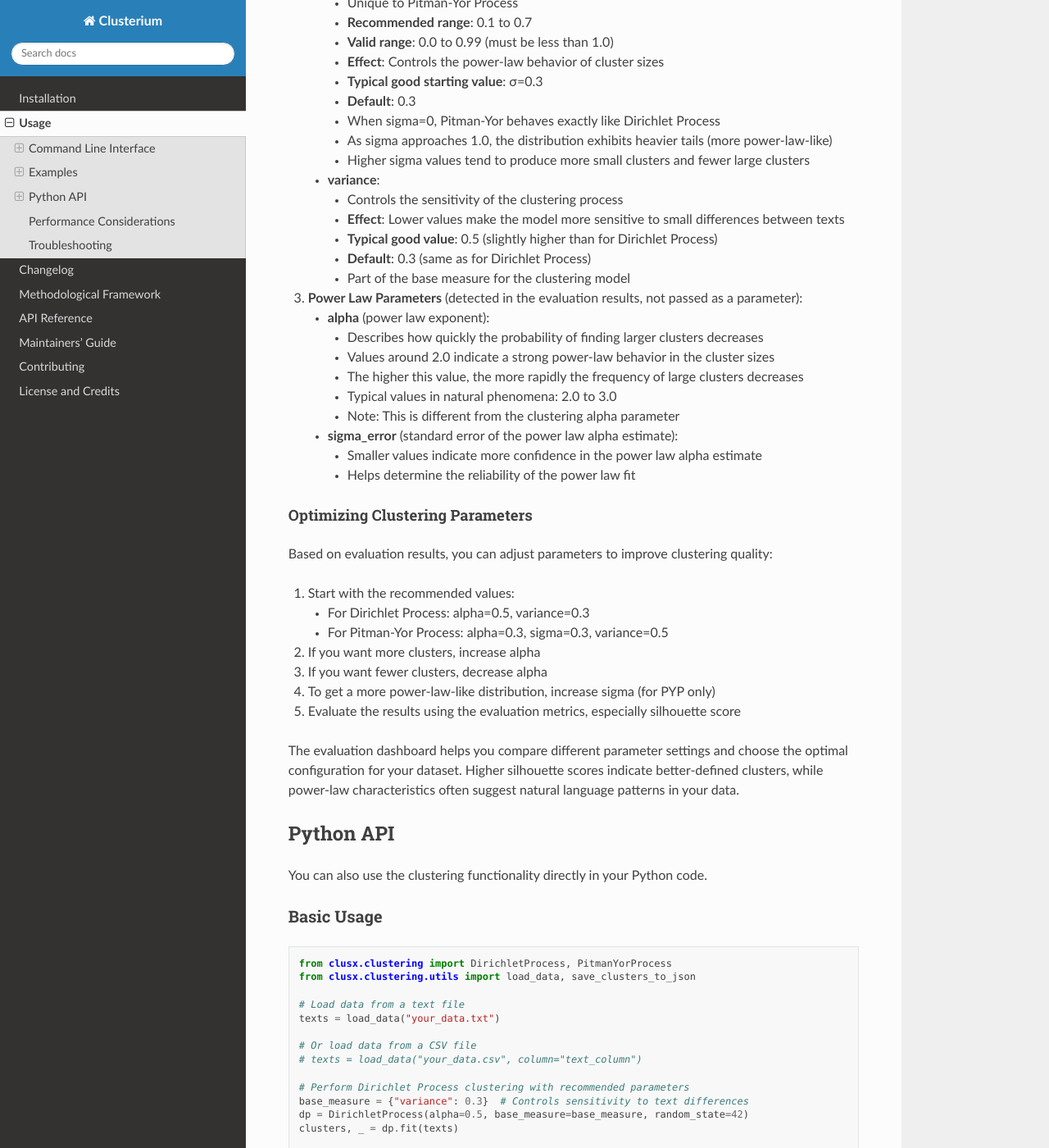
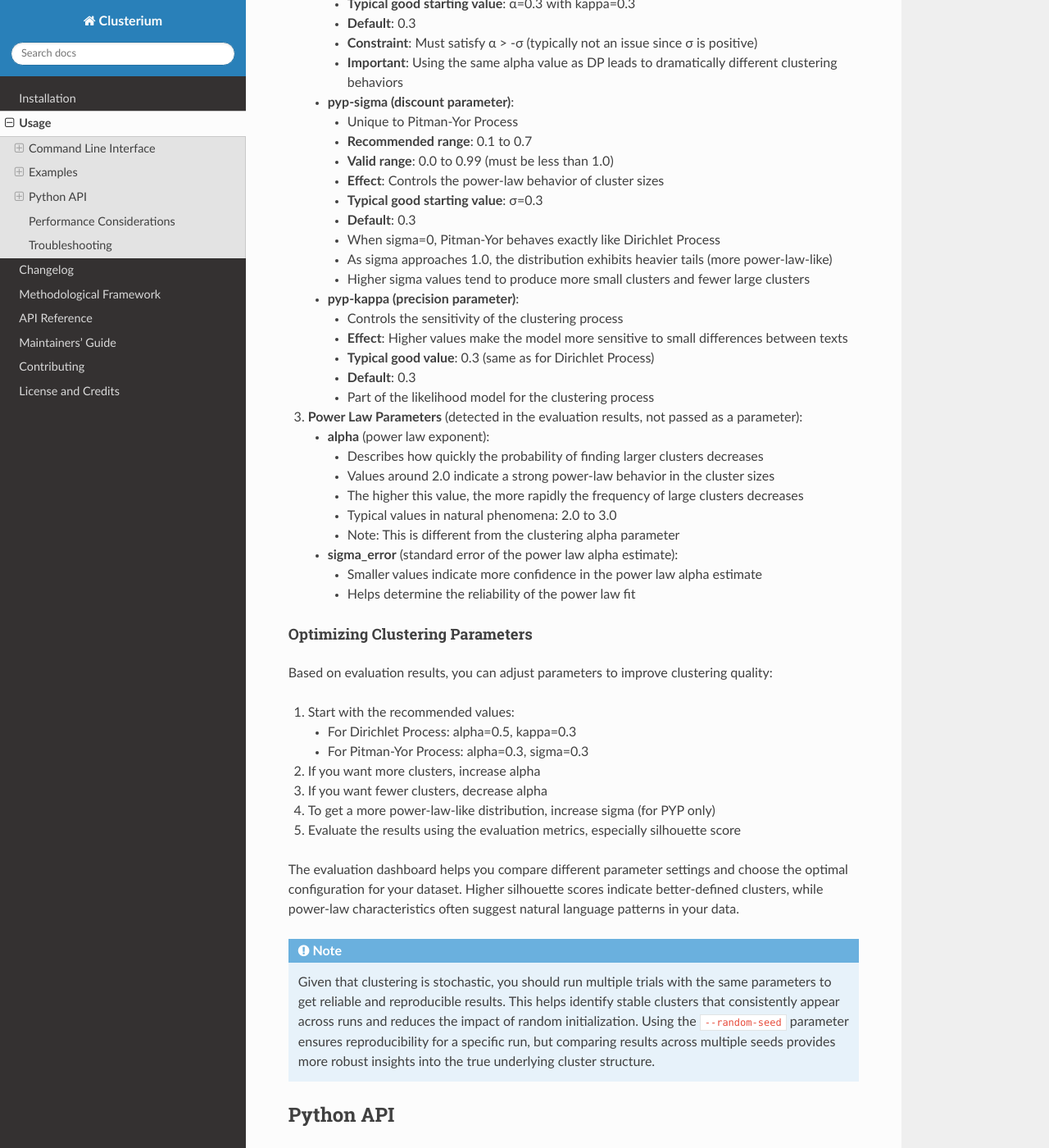
Before and after one commit to sergeyklay/clusterium, a Sphinx documentation site: the page built from docs/source/usage.rst, in a window 1280 px wide and 1400 px high, scrolled down 8250 px. Shown: the whole window at 82% size. Built offline with Sphinx 7.4.7 and the Read the Docs theme 3.1.0, drawn with Linux system fonts in a browser that asks for light colours; some of the changed text lies outside the part shown.

Commit message:
Update docs

```diff
--- a/CONTRIBUTING.rst
+++ b/CONTRIBUTING.rst
@@ -103,6 +103,7 @@
 * `Black <https://black.readthedocs.io/>`_ for code formatting
 * `isort <https://pycqa.github.io/isort/>`_ for import sorting
 * `flake8 <https://flake8.pycqa.org/>`_ for linting
+* `pylint <https://pylint.org/>`_ for static type checking
 
 These tools are automatically run when you use pre-commit hooks.
 
--- a/docs/source/usage.rst
+++ b/docs/source/usage.rst
@@ -55,14 +55,17 @@
    * - ``--dp-alpha``
      - Concentration parameter for Dirichlet Process
      - 0.5
+   * - ``--dp-kappa``
+     - Precision parameter for Dirichlet Process likelihood model
+     - 0.3
    * - ``--pyp-alpha``
      - Concentration parameter for Pitman-Yor Process
      - 0.3
+   * - ``--pyp-kappa``
+     - Precision parameter for Pitman-Yor Process likelihood model
+     - 0.3
    * - ``--pyp-sigma``
      - Discount parameter for Pitman-Yor Process (0.0 ≤ σ < 1.0)
-     - 0.3
-   * - ``--variance``
-     - Sensitivity parameter for the clustering model
      - 0.3
    * - ``--random-seed``
      - Random seed for reproducible clustering
@@ -101,6 +104,9 @@
    * - ``--output-dir``
      - Directory to save output files
      - ``output``
+   * - ``--random-seed``
+     - Random seed for reproducible evaluation
+     - None
 
 Examples
 ========
@@ -136,9 +142,10 @@
    clusx cluster \
       --input your_data.txt \
       --dp-alpha 0.5 \
+      --dp-kappa 0.3 \
       --pyp-alpha 0.3 \
+      --pyp-kappa 0.3 \
       --pyp-sigma 0.3 \
-      --variance 0.3 \
       --random-seed 42
 
 The choice of parameters significantly affects clustering results. For example:
@@ -146,7 +153,7 @@
 * Lower alpha values (0.1-0.5) create fewer, larger clusters
 * Higher alpha values (1.0-5.0) create more, smaller clusters
 * For Pitman-Yor Process, sigma values between 0.1-0.7 typically work well
-* Lower variance values (0.1-0.3) make the model more sensitive to small differences between texts
+* Lower kappa values (0.1-0.3) make the model more sensitive to small differences between texts
 * Using the same value for both DP and PYP alpha parameters will result in dramatically different clustering behaviors
 
 For detailed guidance on parameter selection for each model, see the `Understanding Clustering Parameters`_ section below.
@@ -195,7 +202,7 @@
        "model_name": "DP",
        "alpha": 1.0,
        "sigma": 0.0,
-       "variance": 0.1
+       "kappa": 0.3
      }
    }
 
@@ -212,11 +219,11 @@
 
 .. code-block:: text
 
-   Text,Cluster_DP,Alpha,Sigma,Variance
-   "What is the capital of France?",0,1.0,0.0,0.1
-   "What city is the capital of France?",0,1.0,0.0,0.1
-   "How tall is the Eiffel Tower?",1,1.0,0.0,0.1
-   "What is the height of the Eiffel Tower?",1,1.0,0.0,0.1
+   Text,Cluster_DP,Alpha,Sigma,Kappa
+   "What is the capital of France?",0,1.0,0.0,0.3
+   "What city is the capital of France?",0,1.0,0.0,0.3
+   "How tall is the Eiffel Tower?",1,1.0,0.0,0.3
+   "What is the height of the Eiffel Tower?",1,1.0,0.0,0.3
 
 Evaluating Clustering Results
 -----------------------------
@@ -310,7 +317,7 @@
        "parameters": {
          "alpha": 1.0,
          "sigma": 0.0,
-         "variance": 0.1,
+         "kappa": 0.3,
          "random_state": 42
        },
        "cluster_stats": {
@@ -340,7 +347,7 @@
        "parameters": {
          "alpha": 1.0,
          "sigma": 0.5,
-         "variance": 0.1,
+         "kappa": 0.3,
          "random_state": 42
        },
        "cluster_stats": {
@@ -384,17 +391,17 @@
      * Controls how likely the algorithm is to create new clusters
      * **Recommended range**: 0.1 to 5.0
      * **Effect**: Higher values create more clusters, lower values create fewer, larger clusters
-     * **Typical good starting value**: α=0.5 with variance=0.3
+     * **Typical good starting value**: α=0.5 with kappa=0.3
      * **Default**: 0.5
      * **Constraint**: Must be positive (α > 0)
 
-   * **variance**:
+   * **dp-kappa (precision parameter)**:
 
      * Controls the sensitivity of the clustering process
-     * **Effect**: Lower values make the model more sensitive to small differences between texts
+     * **Effect**: Higher values make the model more sensitive to small differences between texts
      * **Typical good value**: 0.3
      * **Default**: 0.3
-     * Part of the base measure for the clustering model
+     * Part of the likelihood model for the clustering process
 
 2. **Pitman-Yor Process Parameters**:
 
@@ -403,7 +410,7 @@
      * Similar role as in Dirichlet Process, but with different optimal ranges
      * **Recommended range**: 0.1 to 2.0
      * **Effect**: Higher values create more clusters, lower values create fewer, larger clusters
-     * **Typical good starting value**: α=0.3 with variance=0.5
+     * **Typical good starting value**: α=0.3 with kappa=0.3
      * **Default**: 0.3
      * **Constraint**: Must satisfy α > -σ (typically not an issue since σ is positive)
      * **Important**: Using the same alpha value as DP leads to dramatically different clustering behaviors
@@ -420,13 +427,13 @@
      * As sigma approaches 1.0, the distribution exhibits heavier tails (more power-law-like)
      * Higher sigma values tend to produce more small clusters and fewer large clusters
 
-   * **variance**:
+   * **pyp-kappa (precision parameter)**:
 
      * Controls the sensitivity of the clustering process
-     * **Effect**: Lower values make the model more sensitive to small differences between texts
-     * **Typical good value**: 0.5 (slightly higher than for Dirichlet Process)
-     * **Default**: 0.3 (same as for Dirichlet Process)
-     * Part of the base measure for the clustering model
+     * **Effect**: Higher values make the model more sensitive to small differences between texts
+     * **Typical good value**: 0.3 (same as for Dirichlet Process)
+     * **Default**: 0.3
+     * Part of the likelihood model for the clustering process
 
 3. **Power Law Parameters** (detected in the evaluation results, not passed as a parameter):
 
@@ -450,8 +457,8 @@
 
 1. Start with the recommended values:
 
-   * For Dirichlet Process: alpha=0.5, variance=0.3
-   * For Pitman-Yor Process: alpha=0.3, sigma=0.3, variance=0.5
+   * For Dirichlet Process: alpha=0.5, kappa=0.3
+   * For Pitman-Yor Process: alpha=0.3, sigma=0.3
 
 2. If you want more clusters, increase alpha
 3. If you want fewer clusters, decrease alpha
@@ -461,6 +468,10 @@
 The evaluation dashboard helps you compare different parameter settings and choose the optimal
 configuration for your dataset. Higher silhouette scores indicate better-defined clusters, while
 power-law characteristics often suggest natural language patterns in your data.
+
+.. note::
+
+   Given that clustering is stochastic, you should run multiple trials with the same parameters to get reliable and reproducible results. This helps identify stable clusters that consistently appear across runs and reduces the impact of random initialization. Using the ``--random-seed`` parameter ensures reproducibility for a specific run, but comparing results across multiple seeds provides more robust insights into the true underlying cluster structure.
 
 Python API
 ==========
@@ -482,9 +493,8 @@
    # texts = load_data("your_data.csv", column="text_column")
 
    # Perform Dirichlet Process clustering with recommended parameters
-   base_measure = {"variance": 0.3}  # Controls sensitivity to text differences
-   dp = DirichletProcess(alpha=0.5, base_measure=base_measure, random_state=42)
-   clusters, _ = dp.fit(texts)
+   dp = DirichletProcess(alpha=0.5, kappa=0.3, random_state=42)
+   clusters = dp.fit_predict(texts)
 
    # Save results
    save_clusters_to_json("clusters.json", texts, clusters, "DP")
@@ -497,9 +507,8 @@
 .. code-block:: python
 
    # Perform Pitman-Yor Process clustering with recommended parameters
-   base_measure = {"variance": 0.5}  # Typically higher for PYP
-   pyp = PitmanYorProcess(alpha=0.3, sigma=0.3, base_measure=base_measure, random_state=42)
-   clusters_pyp, _ = pyp.fit(texts)
+   pyp = PitmanYorProcess(alpha=0.3, kappa=0.3, sigma=0.3, random_state=42)
+   clusters_pyp = pyp.fit_predict(texts)
 
    # Save results
    save_clusters_to_json("pyp_clusters.json", texts, clusters_pyp, "PYP")
@@ -569,14 +578,14 @@
    # For fewer, larger clusters (good for broad categorization)
    dp_fewer_clusters = DirichletProcess(
        alpha=0.1,  # Low alpha = fewer clusters
-       base_measure={"variance": 0.5},  # Higher variance = less sensitive to differences
+       kappa=0.5,  # Higher kappa = less sensitive to differences
        random_state=42
    )
 
    # For more, smaller clusters (good for fine-grained categorization)
    dp_more_clusters = DirichletProcess(
        alpha=5.0,  # High alpha = more clusters
-       base_measure={"variance": 0.1},  # Lower variance = more sensitive to differences
+       kappa=0.1,  # Lower kappa = more sensitive to differences
        random_state=42
    )
 
@@ -584,7 +593,7 @@
    pyp_power_law = PitmanYorProcess(
        alpha=0.3,
        sigma=0.7,  # Higher sigma = stronger power-law behavior
-       base_measure={"variance": 0.5},
+       kappa=0.3,
        random_state=42
    )
 
@@ -593,8 +602,8 @@
    custom_model = SentenceTransformer("all-mpnet-base-v2")  # Different model
 
    # To use a custom model with DirichletProcess:
-   dp_custom = DirichletProcess(alpha=0.5)
-   dp_custom.embedding_model = custom_model
+   dp_custom = DirichletProcess(alpha=0.5, kappa=0.3)
+   dp_custom.model = custom_model
 
    # Custom similarity function (advanced)
    def custom_similarity(text, cluster_param):
```
Also changed, not shown: README.rst (+6 -6 lines).
